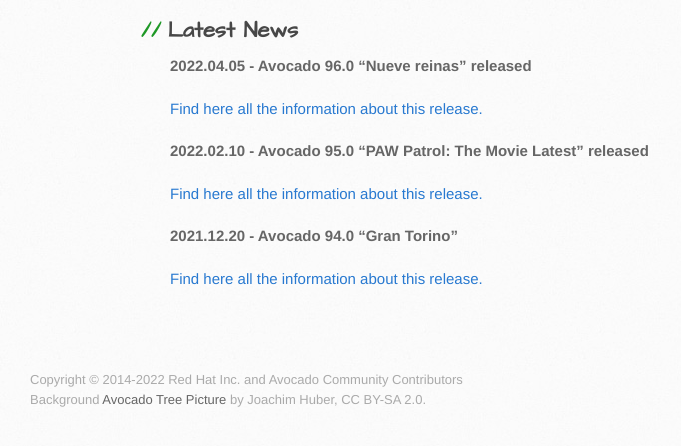
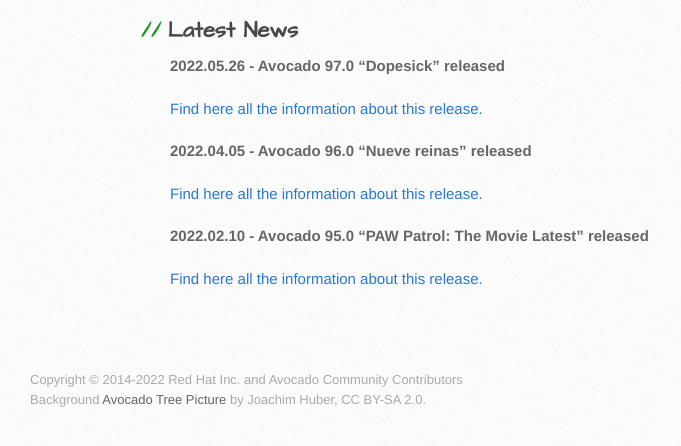
Before and after one commit to avocado-framework/avocado-framework.github.io, a Jekyll site: the page built from index.md, in a window 1280 px wide, cut to the strip 669-1128 px from the top of the page. Shown: the top 446 px of the strip, without its empty margins (0-681 px from the left). Built offline with Jekyll 4.4.1, drawn with Linux system fonts in a browser that asks for light colours; our own code applies the rules of GitHub Pages for plain Markdown files.

Commit message:
Add release 97.0 and "recycle" news on older release
Signed-off-by: Cleber Rosa <crosa@redhat.com>

```diff
--- a/index.md
+++ b/index.md
@@ -17,6 +17,10 @@
 
 ## Latest News
 
+**2022.05.26 - Avocado 97.0 "Dopesick" released**
+
+[Find here all the information about this release.](https://avocado-framework.readthedocs.io/en/latest/releases/97_0.html)
+
 **2022.04.05 - Avocado 96.0 "Nueve reinas" released**
 
 [Find here all the information about this release.](https://avocado-framework.readthedocs.io/en/latest/releases/96_0.html)
@@ -24,8 +28,3 @@
 **2022.02.10 - Avocado 95.0 "PAW Patrol: The Movie Latest" released**
 
 [Find here all the information about this release.](https://avocado-framework.readthedocs.io/en/latest/releases/95_0.html)
-
-
-**2021.12.20 - Avocado 94.0 "Gran Torino"**
-
-[Find here all the information about this release.](https://avocado-framework.readthedocs.io/en/latest/releases/94_0.html)
```
